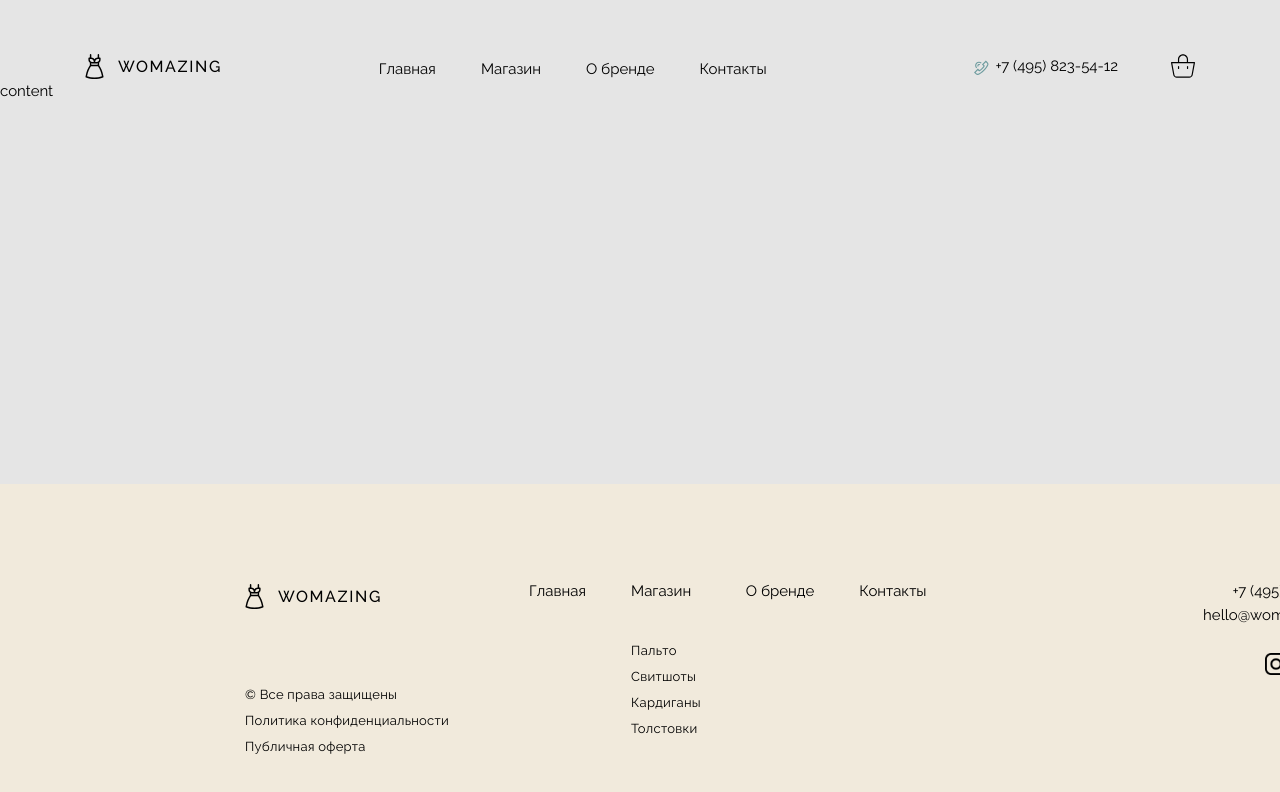
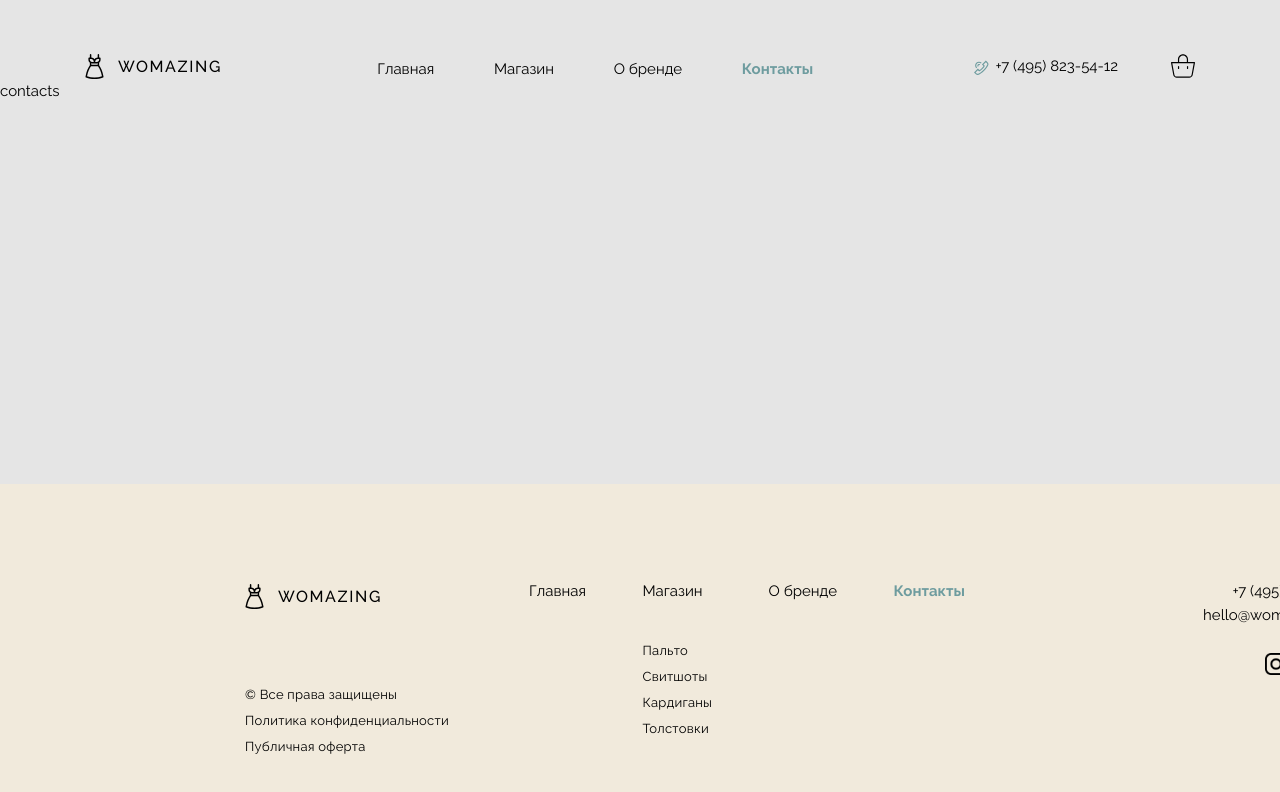
Before and after one commit to karabass92/online-store, a React (Create React App) app: page /contacts in a window 1280 px wide. Shown: the top 792 px of the page. Built offline with nearby package versions, Linux system fonts and the light colour scheme.

Commit message:
installing react router dom

```diff
--- a/src/App.js
+++ b/src/App.js
@@ -1,3 +1,4 @@
+import { BrowserRouter, Route, Routes } from 'react-router-dom';
 import './App.css';
 import Footer from './components/Footer/Footer';
 import Header from './components/Header/Header';
@@ -5,11 +6,18 @@ import Header from './components/Header/Header';
 
 const App = () => {
     return (
-        <div className="App">
-            <Header />
-            <div className='content'>content</div>
-            <Footer />
-        </div>
+        <BrowserRouter>
+            <div className="App">
+                <Header />
+                <Routes>
+                    <Route path='/' element={<div className='content'>main</div>} />
+                    <Route path='/shop' element={<div className='content'>shop</div>} />
+                    <Route path='/about' element={<div className='content'>about</div>} />
+                    <Route path='/contacts' element={<div className='content'>contacts</div>} />
+                </Routes>
+                <Footer />
+            </div>
+        </BrowserRouter>
     );
 };
 
--- a/src/components/Footer/Footer.jsx
+++ b/src/components/Footer/Footer.jsx
@@ -1,4 +1,5 @@
 import React from "react";
+import { NavLink } from "react-router-dom";
 import style from './Footer.module.css';
 import logo from '../../assets/images/mainLogo.svg';
 import instagram from '../../assets/images/instagramIcon.png';
@@ -23,18 +24,26 @@ const Footer = () => {
                     </div>
                 </div>
                 <div className={style.navigation}>
-                    <div className={style.item}>Главная</div>
+                    <div className={style.item}>
+                        <NavLink to='/'className={(linkClass) => linkClass.isActive ? style.active : style.item}>Главная</NavLink>
+                    </div>
                     <div className={style.item}>
                         <div className={style.shop}>
-                            <p>Магазин</p>
+                            <p>
+                                <NavLink to='/shop'className={(linkClass) => linkClass.isActive ? style.active : style.item}>Магазин</NavLink>
+                            </p>
                             <span>Пальто</span>
                             <span>Свитшоты</span>
                             <span>Кардиганы</span>
                             <span>Толстовки</span>
                         </div>
                     </div>
-                    <div className={style.item}>О бренде</div>
-                    <div className={style.item}>Контакты</div>
+                    <div className={style.item}>
+                        <NavLink to='/about'className={(linkClass) => linkClass.isActive ? style.active : style.item}>О бренде</NavLink>
+                    </div>
+                    <div className={style.item}>
+                        <NavLink to='/contacts'className={(linkClass) => linkClass.isActive ? style.active : style.item}>Контакты</NavLink>
+                    </div>
                 </div>
             </section>
             <section>
--- a/src/components/Footer/Footer.module.css
+++ b/src/components/Footer/Footer.module.css
@@ -32,12 +32,14 @@
 }
 
 .navigation {
+    display: flex;
+    justify-content: space-between;
+    width: 436px;
     margin-left: 80px;
-    display: flex;
 }
-
-.item {
-    margin-right: 45px;
+.item a.active {
+    font-weight: 700;
+    color: #6E9C9F;
 }
 
 .shop {
--- a/src/components/Header/Header.jsx
+++ b/src/components/Header/Header.jsx
@@ -6,6 +6,7 @@ import basketDot from '../../assets/images/basket/basketDot.svg';
 import telephone from '../../assets/images/telephone/telephone.svg';
 import telephoneSmallWave from '../../assets/images/telephone/telephoneWaveSmallr.svg';
 import telephoneBigWave from '../../assets/images/telephone/telephoneWaveBig.svg';
+import { NavLink } from "react-router-dom";
 
 
 const Header = () => {
@@ -15,20 +16,20 @@ const Header = () => {
                 <img src={logo} alt="logo" />
                 <span>Womazing</span>
             </section>
-            <section className={style.navigation}>
+            <nav className={style.navigation}>
                 <div className={style.item}>
-                    Главная
+                    <NavLink to='/'className={(linkClass) => linkClass.isActive ? style.active : style.item}>Главная</NavLink>
                 </div>
                 <div className={style.item}>
-                    Магазин
+                    <NavLink to='/shop'className={(linkClass) => linkClass.isActive ? style.active : style.item}>Магазин</NavLink>
                 </div>
                 <div className={style.item}>
-                    О бренде
+                    <NavLink to='/about'className={(linkClass) => linkClass.isActive ? style.active : style.item}>О бренде</NavLink>
                 </div>
                 <div className={style.item}>
-                    Контакты
+                    <NavLink to='/contacts'className={(linkClass) => linkClass.isActive ? style.active : style.item}>Контакты</NavLink>
                 </div>
-            </section>
+            </nav>
             <section className={style.rightSide}>
                 <div className={style.callMakeBlock}>
                     <div className={style.telephoneContainer}>
--- a/src/components/Header/Header.module.css
+++ b/src/components/Header/Header.module.css
@@ -15,11 +15,17 @@
 }
 .navigation {
     display: flex;
+    justify-content: space-between;
+    width: 436px;
 }
-.item {
-    margin-right: 45px;
+.item a{
     line-height: 200%;
 }
+.item a.active {
+    font-weight: 700;
+    color: #6E9C9F;
+}
+
 .rightSide {
     display: flex;
 }
```
